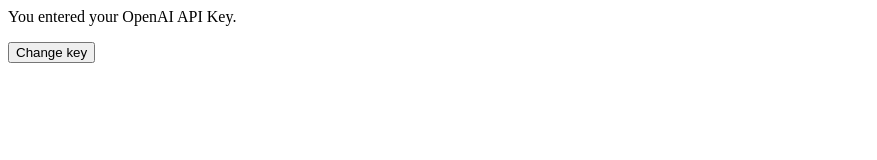
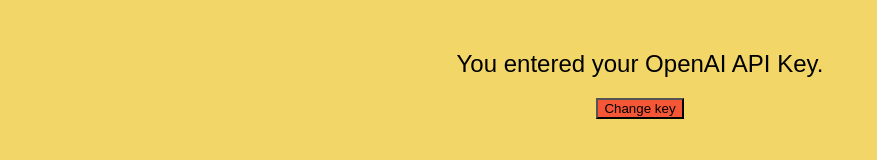
Before and after one commit to Jain2003/gpt-3-extension, a browser extension: page index.html in a window 1280 px wide. Both pictures are taken after typing "Sample" into the empty fields and a click on the button "Add Key". Shown: the whole page, without its empty margins (0-877 px from the left). Drawn offline with Linux system fonts and the light colour scheme.

Commit message:
Fix:  better UI

```diff
--- a/styles.css
+++ b/styles.css
@@ -1,7 +1,38 @@
 body {
+    background-color: #f2d668;
+    font-family: Arial, sans-serif;
     min-width: 250px;
-}
+    }
 
-#key_entered {
+    .container {
+    max-width: 800px;
+    margin: 0 auto;
+    padding: 4px;
+    }
+
+    #key_entered {
     display: none;
-}
+    }
+    #key_needed {
+    text-align: center;
+    margin-top: 50px;
+    }
+
+    #key_entered {
+    text-align: center;
+    margin-top: 50px;
+    }
+
+    #key_entered p {
+    font-size: 1.5rem;
+    margin-bottom: 20px;
+    }
+
+    #change_key_button {
+    background-color: #f45636;
+    transition: background-color 0.3s ease-in-out;
+    }
+
+    #change_key_button:hover {
+    background-color: #2fd33d;
+    }
```
